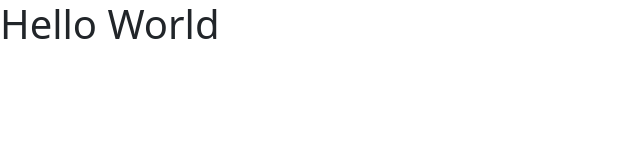
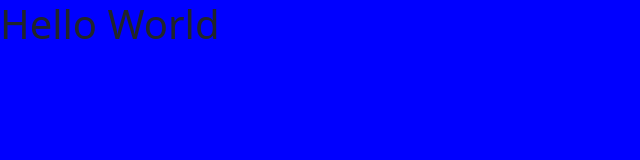
Before and after one commit to Rummel17/physicalcollectors, a plain HTML site: page index.html in a window 1280 px wide. Shown: the whole page, without its empty margins (0-640 px from the left). Drawn offline with nearby package versions, Linux system fonts and the light colour scheme.

Commit message:
test
test

```diff
--- a/assets/css/style.css
+++ b/assets/css/style.css
@@ -9,6 +9,7 @@ body {
   display: flex;
   -ms-flex-flow: column;
       flex-flow: column;
+      background-color: blue;
 }
 *, *:before, *:after {
   box-sizing: inherit;
@@ -36,4 +37,3 @@ h2.hideBrowser {
     font-size: 5rem;
     line-height: 200%;
   }
-}
```
Also changed, not shown: 1 other file.
